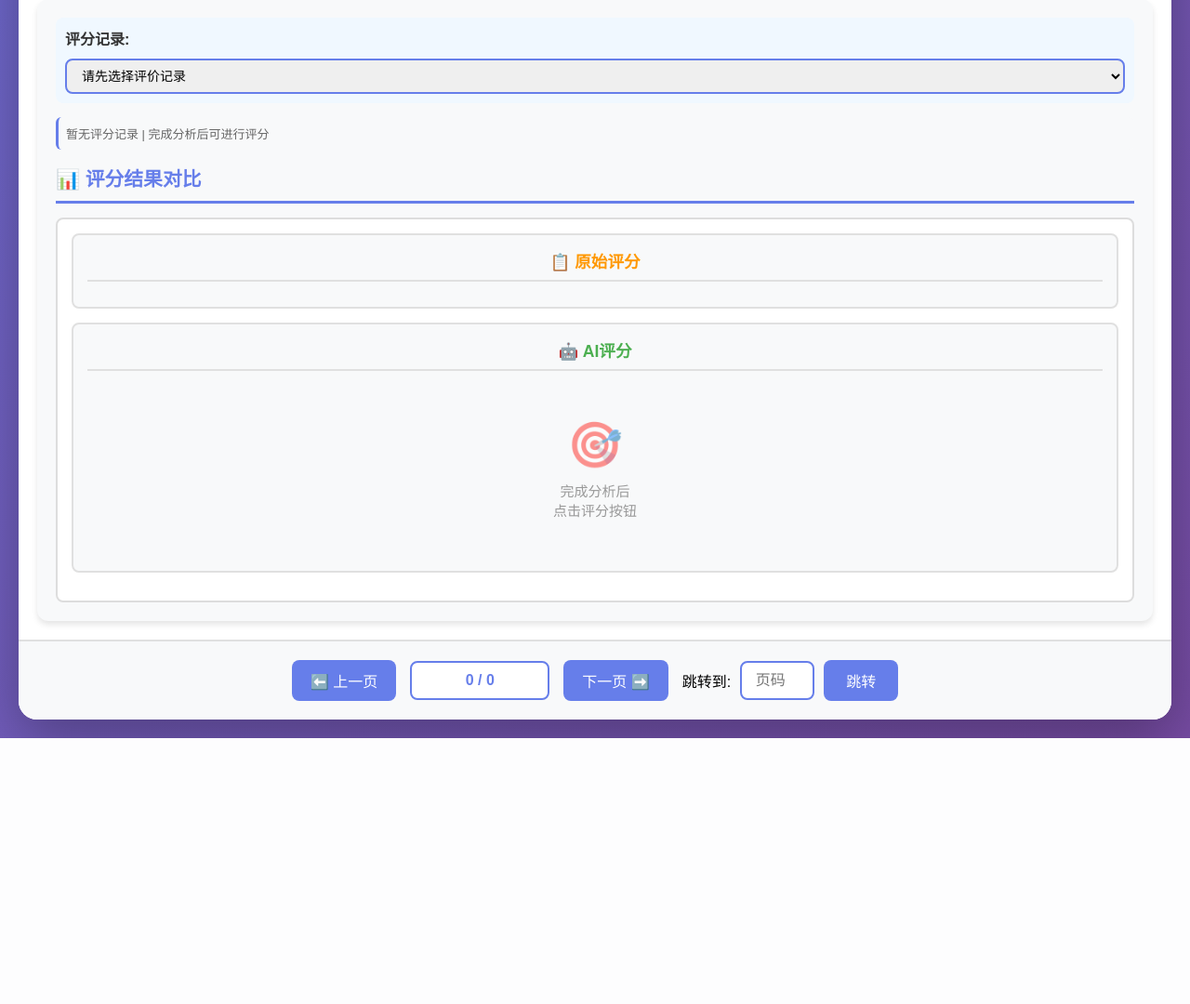
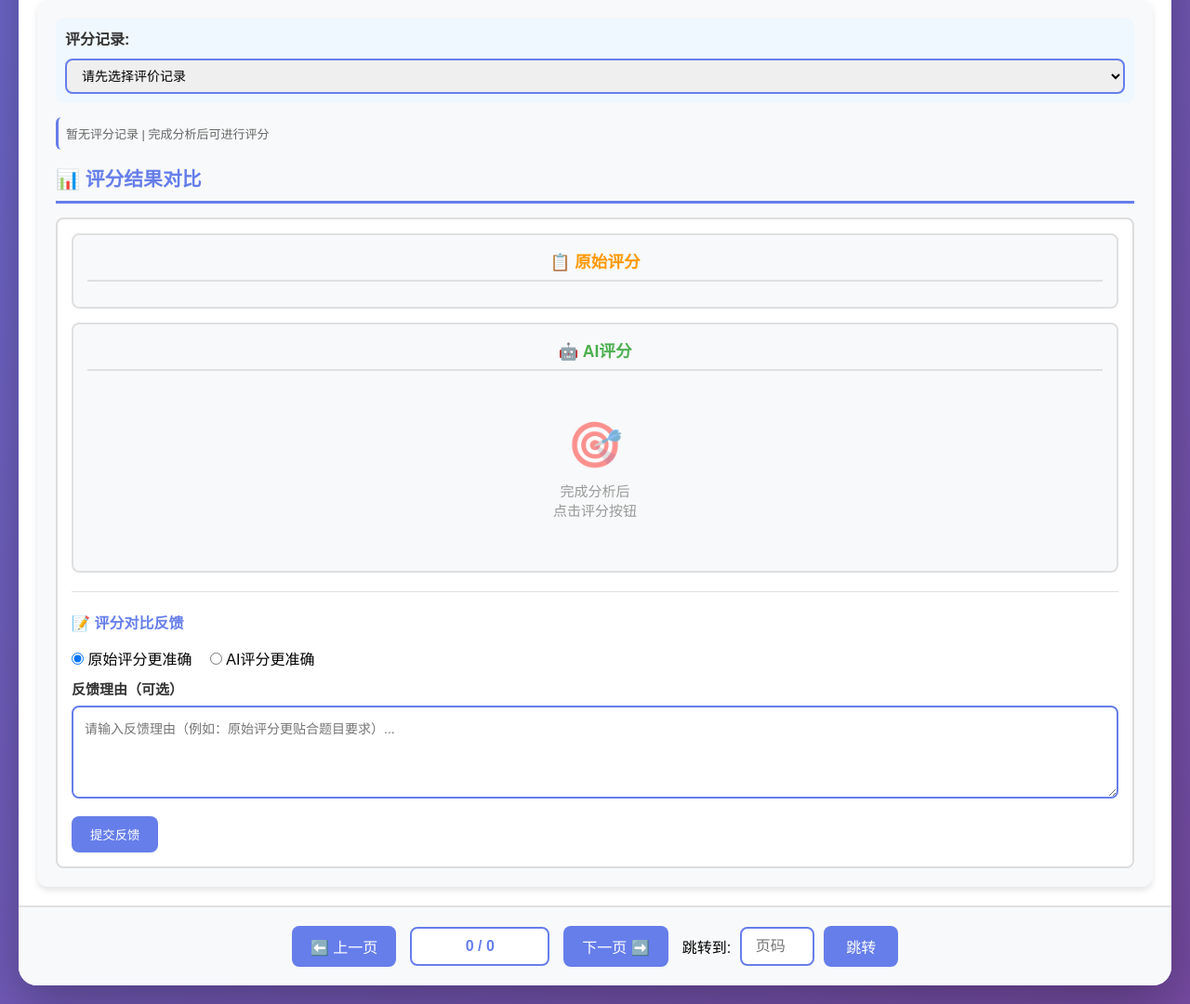
Before and after one commit to SunJINM/composition, a Python web app: template templates/ai-scoring.html in a window 1280 px wide. Shown: the part 1834-2914 px from the top of the page at 93% size. Before the commit the page ends 2628 px from the top, so only its background shows below. Run offline with Jinja, Linux system fonts and the light colour scheme; the template is opened without the code that fills it, so the values that code supplies are empty.

Commit message:
增加评价反馈模块

```diff
--- a/templates/ai-scoring.html
+++ b/templates/ai-scoring.html
@@ -715,6 +715,25 @@
                                     </div>
                                 </div>
                             </div>
+                        </div>
+                        <!-- 新增：评分对比反馈模块 -->
+                        <div class="feedback-section" style="margin-top: 20px; padding-top: 20px; border-top: 1px solid #e0e0e0;">
+                            <h4 style="color: #667eea; margin-bottom: 15px;">📝 评分对比反馈</h4>
+                            <div style="margin-bottom: 10px;">
+                                <label style="margin-right: 15px;">
+                                    <input type="radio" name="whichAccurate" value="original" checked> 原始评分更准确
+                                </label>
+                                <label>
+                                    <input type="radio" name="whichAccurate" value="ai"> AI评分更准确
+                                </label>
+                            </div>
+                            <div class="form-group" style="margin-bottom: 15px;">
+                                <label>反馈理由（可选）</label>
+                                <textarea id="feedbackReason" placeholder="请输入反馈理由（例如：原始评分更贴合题目要求）..." style="min-height: 100px;"></textarea>
+                            </div>
+                            <button id="submitFeedbackBtn" onclick="submitComparisonFeedback()" style="padding: 10px 20px; background: #667eea; color: white; border: none; border-radius: 8px; cursor: pointer; transition: all 0.3s;">
+                                提交反馈
+                            </button>
                         </div>
                     </div>
                 </div>
@@ -1805,6 +1824,69 @@
             container.innerHTML = html;
         }
 
+        // 提交评分对比反馈
+        async function submitComparisonFeedback() {
+            // 1. 获取参数
+            const evaluationId = currentEvaluationId;
+            const scoreId = document.getElementById('scoreRecordSelect').value;
+            const userPhone = getCurrentUserPhone();
+            const whichAccurate = document.querySelector('input[name="whichAccurate"]:checked').value;
+            const reason = document.getElementById('feedbackReason').value.trim();
+
+            // 2. 前置校验
+            if (!evaluationId) {
+                showMessage('⚠️ 请先选择评价记录', 'error');
+                return;
+            }
+            if (!scoreId) {
+                showMessage('⚠️ 请先选择评分记录', 'error');
+                return;
+            }
+            if (!userPhone) {
+                showMessage('⚠️ 请先登录', 'error');
+                return;
+            }
+
+            // 3. 按钮加载状态
+            const btn = document.getElementById('submitFeedbackBtn');
+            const originalText = btn.textContent;
+            btn.disabled = true;
+            btn.innerHTML = '<span class="loading-spinner"></span> 提交中...';
+
+            try {
+                // 4. 调用接口
+                const response = await fetch(`${API_BASE}/feedbacks/comparison`, {
+                    method: 'POST',
+                    headers: {
+                        'Content-Type': 'application/json'
+                    },
+                    body: JSON.stringify({
+                        evaluation_id: evaluationId,
+                        score_id: scoreId,
+                        user_phone: userPhone,
+                        which_accurate: whichAccurate,
+                        reason: reason
+                    })
+                });
+
+                // 5. 处理响应
+                if (response.ok) {
+                    const result = await response.json();
+                    showMessage('✅ 反馈提交成功', 'success');
+                    document.getElementById('feedbackReason').value = ''; // 清空输入框
+                } else {
+                    const error = await response.json().catch(() => ({ detail: '提交失败，请重试' }));
+                    showMessage(`❌ 反馈提交失败: ${error.detail}`, 'error');
+                }
+            } catch (error) {
+                showMessage(`❌ 反馈提交失败: ${error.message}`, 'error');
+            } finally {
+                // 6. 恢复按钮状态
+                btn.disabled = false;
+                btn.textContent = originalText;
+            }
+        }
+
         // 返回主页
         function goBack() {
             window.location.href = `index.html?essay_id=${currentEssayId || ''}`;
```
